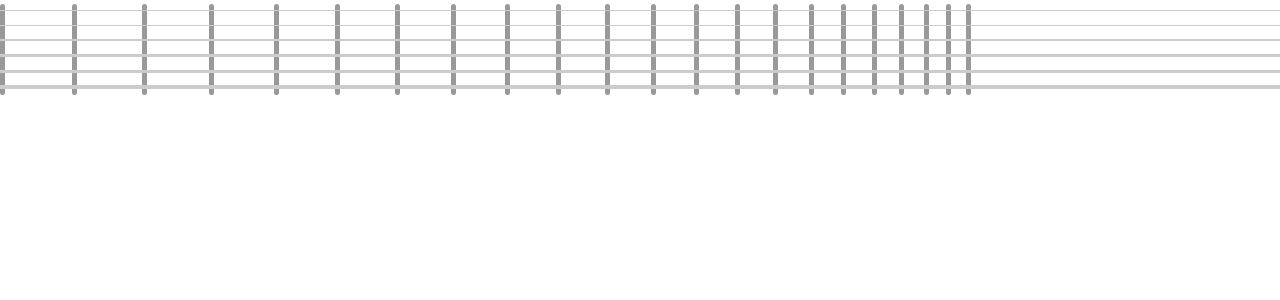
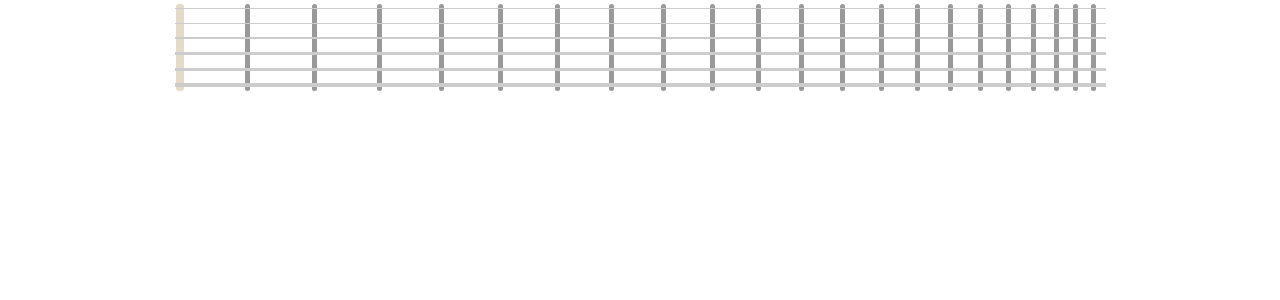
Before and after one commit to bali182/music-stuff, a React app: page / in a window 1280 px wide. Shown: the top 300 px of the page. Built offline with nearby package versions, Linux system fonts and the light colour scheme.

Commit message:
Handling fretboard width

```diff
--- a/src/Fretboard/Fret.tsx
+++ b/src/Fretboard/Fret.tsx
@@ -1,18 +1,34 @@
 import React, { PureComponent } from 'react'
 import { css } from 'emotion'
 import { FretBoardContext } from './FretboardContext'
+import { getFretWidth } from './utils'
 
-const fretStyle = (margin: number) =>
+const fretStyle = (width: number) =>
   css({
+    display: 'flex',
+    flexDirection: 'row',
+    alignItems: 'center',
+    width: `${width}px`,
     height: '100%',
-    width: '5px',
-    backgroundColor: '#999',
-    borderRadius: '5px',
-    marginRight: margin,
-    ':last-child': {
-      marginRight: '0px',
-    },
+    label: 'fret',
   })
+
+const fretWireStyle = css({
+  height: '100%',
+  width: '5px',
+  backgroundColor: '#999',
+  borderRadius: '5px',
+  label: 'fret-wire',
+})
+
+const nutStyle = css({
+  height: '100%',
+  width: '8px',
+  backgroundColor: '#e3dac9',
+  borderRadius: '3px',
+  marginLeft: '1px',
+  label: 'nut',
+})
 
 export type FretProps = {
   fretNumber: number
@@ -23,16 +39,15 @@ export class Fret extends PureComponent<FretProps> {
     const { fretNumber } = this.props
     return (
       <FretBoardContext.Consumer>
-        {({ firstFretWidth, lastFretWidth, numberOfFrets }) => (
-          <div
-            className={fretStyle(this.linearInterpolation(firstFretWidth, lastFretWidth, fretNumber / numberOfFrets))}
-          />
-        )}
+        {(context) => {
+          const width = getFretWidth(context)(fretNumber)
+          return (
+            <div className={fretStyle(width)}>
+              <div className={fretNumber === 0 ? nutStyle : fretWireStyle} />
+            </div>
+          )
+        }}
       </FretBoardContext.Consumer>
     )
   }
-
-  private linearInterpolation(start: number, end: number, fret: number): number {
-    return (1 - fret) * start + fret * end
-  }
 }
--- a/src/Fretboard/Fretboard.tsx
+++ b/src/Fretboard/Fretboard.tsx
@@ -1,28 +1,45 @@
 import React, { PureComponent, ReactNode } from 'react'
+import isNil from 'lodash/isNil'
 import { css } from 'emotion'
-import { FretBoardContext } from './FretboardContext'
+import { FretBoardContext, FretboardContexType } from './FretboardContext'
+import { getFretboardWidth } from './utils'
 
-const fretboardStyle = css({
-  background: 'white',
-  position: 'relative',
-})
+const fretboardStyle = (width: number) =>
+  css({
+    background: 'white',
+    position: 'relative',
+    width: `${width}px`,
+    margin: 'auto',
+    label: 'fretboard',
+  })
 
-export type FretboardProps = {
+export type FretboardProps = Partial<FretboardContexType> & {
   children: ReactNode
-  stringSpacing?: number
-  numberOfFrets?: number
-  firstFretWidth?: number
-  lastFretWidth?: number
 }
 
 export class Fretboard extends PureComponent<FretboardProps> {
   render() {
-    const { firstFretWidth, stringSpacing, numberOfFrets, lastFretWidth, children } = this.props
+    const {
+      firstFretWidth,
+      stringSpacing,
+      numberOfFrets,
+      lastFretWidth,
+      firstVisibleFret,
+      lastVisibleFret,
+      children,
+    } = this.props
+
+    const context: FretboardContexType = {
+      firstFretWidth,
+      stringSpacing,
+      numberOfFrets,
+      lastFretWidth,
+      firstVisibleFret,
+      lastVisibleFret: isNil(lastVisibleFret) ? numberOfFrets : lastVisibleFret,
+    }
     return (
-      <div className={fretboardStyle}>
-        <FretBoardContext.Provider value={{ firstFretWidth, stringSpacing, numberOfFrets, lastFretWidth }}>
-          {children}
-        </FretBoardContext.Provider>
+      <div className={fretboardStyle(getFretboardWidth(context))}>
+        <FretBoardContext.Provider value={context}>{children}</FretBoardContext.Provider>
       </div>
     )
   }
@@ -32,5 +49,7 @@ export class Fretboard extends PureComponent<FretboardProps> {
     lastFretWidth: 12,
     numberOfFrets: 22,
     stringSpacing: 14,
+    firstVisibleFret: 0,
+    lastVisibleFret: null,
   }
 }
--- a/src/Fretboard/FretboardContext.ts
+++ b/src/Fretboard/FretboardContext.ts
@@ -5,6 +5,8 @@ export type FretboardContexType = {
   numberOfFrets: number
   firstFretWidth: number
   lastFretWidth: number
+  firstVisibleFret: number
+  lastVisibleFret: number
 }
 
 export const FretBoardContext = createContext<FretboardContexType>({
@@ -12,4 +14,6 @@ export const FretBoardContext = createContext<FretboardContexType>({
   numberOfFrets: 22,
   firstFretWidth: 60,
   lastFretWidth: 12,
+  firstVisibleFret: 0,
+  lastVisibleFret: null,
 })
--- a/src/Fretboard/Frets.tsx
+++ b/src/Fretboard/Frets.tsx
@@ -10,6 +10,7 @@ const fretsStyle = css({
   left: '0px',
   bottom: '4px',
   right: '0px',
+  label: 'frets'
 })
 
 export type FretsProps = {
--- a/src/Fretboard/InstrumentString.tsx
+++ b/src/Fretboard/InstrumentString.tsx
@@ -10,6 +10,7 @@ const stringStyle = (thickness: number, spacing: number) =>
     ':last-child': {
       marginBottom: '0px',
     },
+    label: 'instrument-string',
   })
 
 export type InstrumentStringProps = {
--- a/src/Fretboard/InstrumentStrings.tsx
+++ b/src/Fretboard/InstrumentStrings.tsx
@@ -4,9 +4,10 @@ import { css } from 'emotion'
 const stringsStyle = css({
   position: 'relative',
   width: '100%',
-  paddingTop: '10px',
-  paddingBottom: '10px',
+  paddingTop: '8px',
+  paddingBottom: '8px',
   zIndex: 10,
+  label: 'instrument-strings'
 })
 
 export type InstrumentStringsProps = {
--- /dev/null
+++ b/src/Fretboard/utils.ts
@@ -0,0 +1,16 @@
+import { FretboardContexType } from './FretboardContext'
+import range from 'lodash/range'
+
+function linearInterpolation(start: number, end: number, fret: number): number {
+  return (1 - fret) * start + fret * end
+}
+
+export const getFretWidth = (context: FretboardContexType) => (fretNumber: number) => {
+  return linearInterpolation(context.firstFretWidth, context.lastFretWidth, fretNumber / context.numberOfFrets)
+}
+
+export const getFretboardWidth = (context: FretboardContexType): number => {
+  return range(context.firstVisibleFret, context.lastVisibleFret)
+    .map(getFretWidth(context))
+    .reduce((fullFretWidth, width) => fullFretWidth + width, 0)
+}
--- a/src/index.tsx
+++ b/src/index.tsx
@@ -10,7 +10,7 @@ import { InstrumentString } from './Fretboard/InstrumentString'
 render(
   <Fretboard>
     <Frets>
-      {range(1, 22 + 1).map((fret) => (
+      {range(0, 22).map((fret) => (
         <Fret fretNumber={fret} key={fret} />
       ))}
     </Frets>
```
Also changed, not shown: src/Fretboard/FretDot.tsx (added, +14 -0 lines), 2 other files (tests, documents, lock files or other folders).
